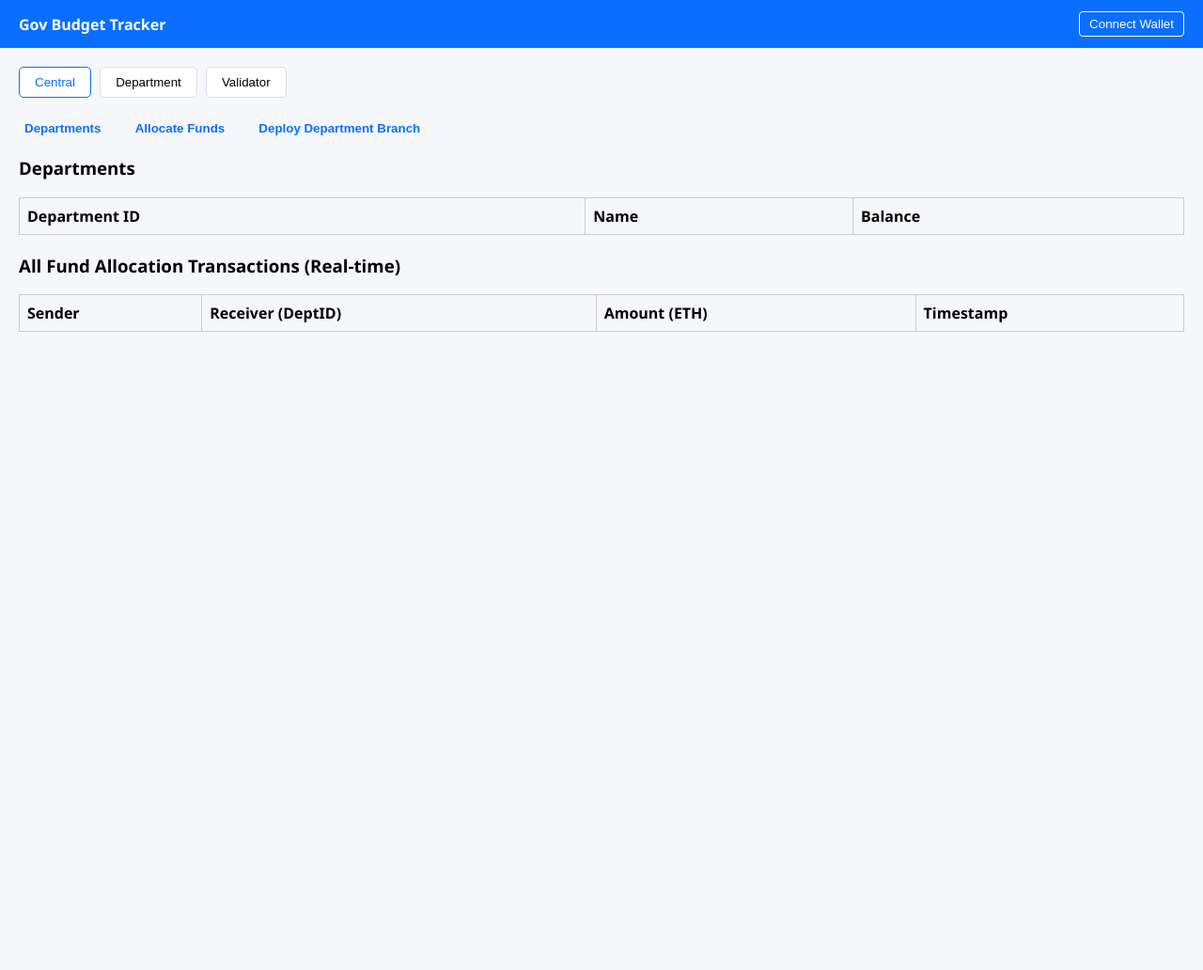
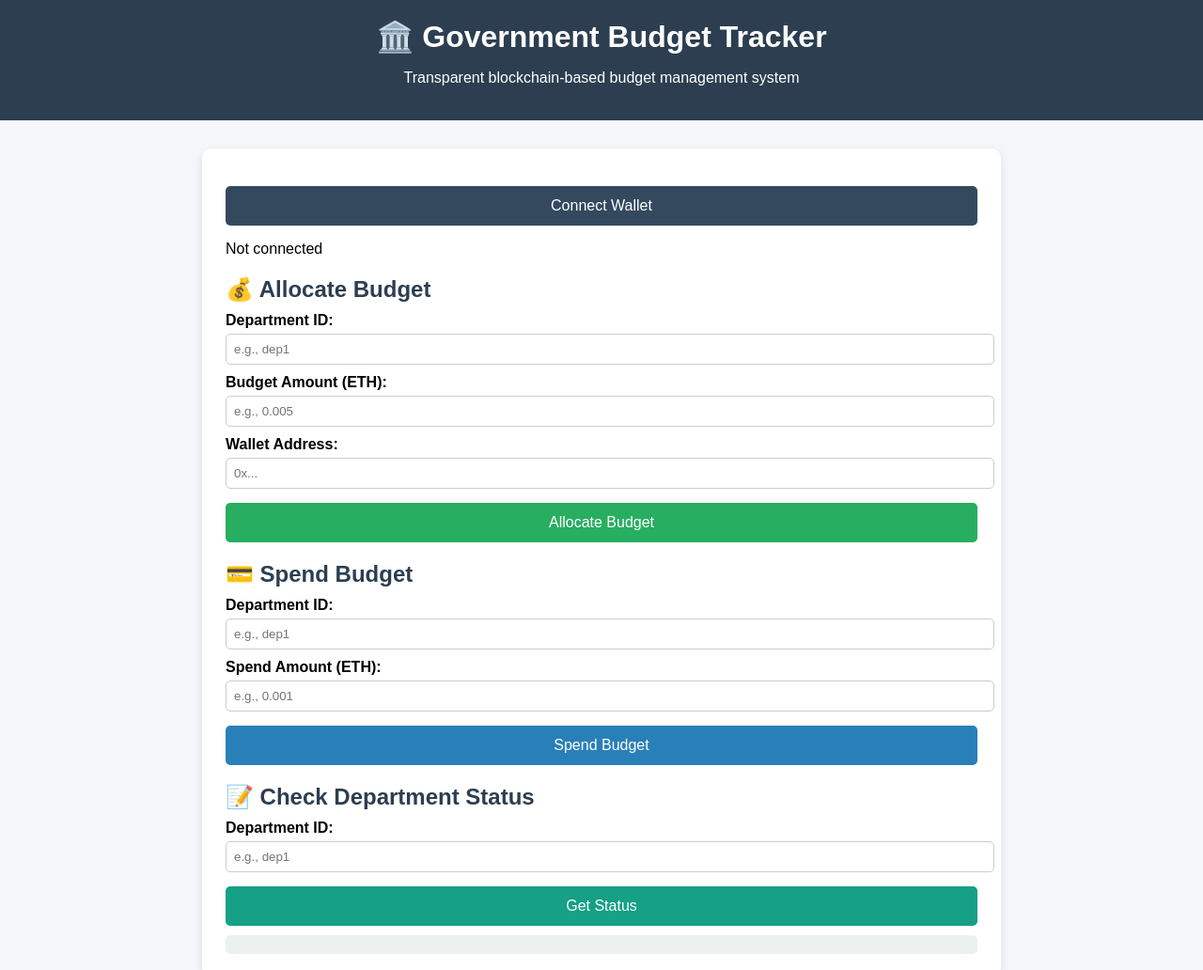
Before and after one commit to raj709-art/final, a plain HTML site: page index.html in a window 1280 px wide. Shown: the top 1032 px of the page at 94% size. Before the commit the page ends 800 px from the top, so only its background shows below. Drawn offline with Linux system fonts and the light colour scheme.

Commit message:
index.html

```diff
--- a/index.html
+++ b/index.html
@@ -3,131 +3,120 @@
 <head>
   <meta charset="UTF-8" />
   <meta name="viewport" content="width=device-width, initial-scale=1.0"/>
-  <title>Gov Budget Tracker</title>
-  <script src="https://cdn.jsdelivr.net/npm/web3@latest/dist/web3.min.js"></script>
+  <title>Government Budget Tracker</title>
+  <script src="https://cdn.jsdelivr.net/npm/web3@1.8.2/dist/web3.min.js"></script>
   <style>
     body {
-      font-family: 'Segoe UI', sans-serif;
+      font-family: Arial, sans-serif;
+      background: #f4f6fa;
       margin: 0;
-      background-color: #f5f7fa;
+      padding: 0;
     }
-    .navbar {
-      background-color: #0a6eff;
+    header {
+      background: #2c3e50;
       color: white;
-      padding: 12px 20px;
-      display: flex;
-      justify-content: space-between;
-      align-items: center;
+      padding: 20px;
+      text-align: center;
     }
-    .tabs {
-      margin: 20px;
+    header h1 {
+      margin: 0;
     }
-    .role-tabs button {
-      border: 1px solid #ddd;
-      padding: 8px 16px;
-      margin-right: 5px;
+    .container {
+      max-width: 800px;
+      margin: 30px auto;
+      background: #fff;
+      padding: 25px;
+      border-radius: 10px;
+      box-shadow: 0 4px 10px rgba(0,0,0,0.1);
+    }
+    h2 {
+      color: #2c3e50;
+      margin-bottom: 10px;
+    }
+    label {
+      font-weight: bold;
+      display: block;
+      margin-top: 10px;
+    }
+    input {
+      width: 100%;
+      padding: 8px;
+      margin-top: 5px;
       border-radius: 5px;
-      background-color: white;
+      border: 1px solid #ccc;
+    }
+    button {
+      width: 100%;
+      padding: 12px;
+      margin-top: 15px;
+      border: none;
+      border-radius: 5px;
+      font-size: 16px;
       cursor: pointer;
     }
-    .role-tabs button.active {
-      border: 1px solid #0a6eff;
-      color: #0a6eff;
+    .connect-btn {
+      background-color: #34495e;
+      color: white;
     }
-    .tab-menu {
-      margin-top: 20px;
+    .allocate-btn {
+      background-color: #27ae60;
+      color: white;
     }
-    .tab-menu button {
-      background: none;
-      border: none;
-      font-weight: bold;
-      margin-right: 20px;
-      cursor: pointer;
-      color: #0a6eff;
+    .spend-btn {
+      background-color: #2980b9;
+      color: white;
     }
-    .table {
-      width: 100%;
-      margin-top: 15px;
-      border-collapse: collapse;
+    .status-btn {
+      background-color: #16a085;
+      color: white;
     }
-    .table th, .table td {
-      border: 1px solid #ccc;
-      padding: 8px;
-      text-align: left;
-    }
-    #connectBtn {
-      background: transparent;
-      border: 1px solid white;
-      color: white;
-      padding: 5px 10px;
-      border-radius: 4px;
-      cursor: pointer;
-    }
-    .section {
-      margin: 20px;
+    .status {
+      margin-top: 10px;
+      background: #ecf0f1;
+      padding: 10px;
+      border-radius: 5px;
     }
   </style>
 </head>
 <body>
-  <div class="navbar">
-    <div><strong>Gov Budget Tracker</strong></div>
-    <button id="connectBtn">Connect Wallet</button>
-  </div>
 
-  <div class="tabs">
-    <div class="role-tabs">
-      <button class="active">Central</button>
-      <button>Department</button>
-      <button>Validator</button>
-    </div>
+<header>
+  <h1>🏛️ Government Budget Tracker</h1>
+  <p>Transparent blockchain-based budget management system</p>
+</header>
 
-    <div class="tab-menu">
-      <button>Departments</button>
-      <button>Allocate Funds</button>
-      <button>Deploy Department Branch</button>
-    </div>
-  </div>
+<div class="container">
+  <button class="connect-btn" onclick="connectWallet()">Connect Wallet</button>
+  <p id="walletAddress">Not connected</p>
 
-  <div class="section">
-    <h3>Departments</h3>
-    <table class="table">
-      <thead>
-        <tr>
-          <th>Department ID</th>
-          <th>Name</th>
-          <th>Balance</th>
-        </tr>
-      </thead>
-      <tbody id="departmentsTable">
-        <!-- Dynamic Rows -->
-      </tbody>
-    </table>
-  </div>
+  <h2>💰 Allocate Budget</h2>
+  <label>Department ID:</label>
+  <input id="allocDeptId" placeholder="e.g., dep1"/>
+  <label>Budget Amount (ETH):</label>
+  <input id="allocAmount" placeholder="e.g., 0.005"/>
+  <label>Wallet Address:</label>
+  <input id="allocWallet" placeholder="0x..." />
+  <button class="allocate-btn" onclick="allocateBudget()">Allocate Budget</button>
 
-  <div class="section">
-    <h3>All Fund Allocation Transactions (Real-time)</h3>
-    <table class="table">
-      <thead>
-        <tr>
-          <th>Sender</th>
-          <th>Receiver (DeptID)</th>
-          <th>Amount (ETH)</th>
-          <th>Timestamp</th>
-        </tr>
-      </thead>
-      <tbody id="transactionsTable">
-        <!-- Dynamic Transactions -->
-      </tbody>
-    </table>
+  <h2>💳 Spend Budget</h2>
+  <label>Department ID:</label>
+  <input id="spendDeptId" placeholder="e.g., dep1"/>
+  <label>Spend Amount (ETH):</label>
+  <input id="spendAmount" placeholder="e.g., 0.001"/>
+  <button class="spend-btn" onclick="spendBudget()">Spend Budget</button>
+
+  <h2>📝 Check Department Status</h2>
+  <label>Department ID:</label>
+  <input id="statusDeptId" placeholder="e.g., dep1"/>
+  <button class="status-btn" onclick="getStatus()">Get Status</button>
+  <div class="status" id="deptStatus"></div>
 </div>
 
 <script>
   let web3;
   let contract;
-    let account;
-
-    const contractAddress = "0x882e81b3278BAfcF446DfA24a3A8577b07fB7dE9"; // Replace with your contract
-    const contractABI = [[
+  const contractAddress = "0x882e81b3278BAfcF446DfA24a3A8577b07fB7dE9"; // Replace with your Remix deployed address
+  const abi =[
 	{
 		"inputs": [
 			{
@@ -293,50 +282,52 @@
 		"stateMutability": "view",
 		"type": "function"
 	}
-]]; // Add ABI here
+];
 
-    document.getElementById("connectBtn").onclick = async () => {
+  async function connectWallet() {
     if (window.ethereum) {
       web3 = new Web3(window.ethereum);
-        await window.ethereum.enable();
+      await window.ethereum.request({ method: "eth_requestAccounts" });
       const accounts = await web3.eth.getAccounts();
-        account = accounts[0];
-        document.getElementById("connectBtn").innerText = account.slice(0, 6) + '...' + account.slice(-4);
-        contract = new web3.eth.Contract(contractABI, contractAddress);
-        console.log("Connected account:", account);
-        // You can call fetch functions here
+      document.getElementById("walletAddress").innerText = "Connected: " + accounts[0];
+      contract = new web3.eth.Contract(abi, contractAddress);
     } else {
-        alert("Please install MetaMask");
+      alert("MetaMask not found. Please install it.");
     }
-    };
-
-    // Add logic to dynamically populate department and transaction tables
-    // Example function placeholders:
-    /*
-    async function loadDepartments() {
-      const data = await contract.methods.getDepartments().call();
-      const table = document.getElementById("departmentsTable");
-      table.innerHTML = "";
-      data.forEach(dept => {
-        table.innerHTML += `<tr><td>${dept.id}</td><td>${dept.name}</td><td>${web3.utils.fromWei(dept.balance, "ether")}</td></tr>`;
-      });
   }
 
-    async function loadTransactions() {
-      const txs = await contract.getPastEvents('FundsAllocated', { fromBlock: 0, toBlock: 'latest' });
-      const table = document.getElementById("transactionsTable");
-      table.innerHTML = "";
-      txs.forEach(tx => {
-        const { sender, receiver, amount, timestamp } = tx.returnValues;
-        table.innerHTML += `<tr>
-          <td>${sender}</td>
-          <td>${receiver}</td>
-          <td>${web3.utils.fromWei(amount, 'ether')}</td>
-          <td>${new Date(timestamp * 1000).toLocaleString()}</td>
-        </tr>`;
+  async function allocateBudget() {
+    const deptId = document.getElementById("allocDeptId").value;
+    const amount = document.getElementById("allocAmount").value;
+    const wallet = document.getElementById("allocWallet").value;
+    const accounts = await web3.eth.getAccounts();
+
+    await contract.methods.allocateBudget(deptId, wallet).send({
+      from: accounts[0],
+      value: web3.utils.toWei(amount, "ether")
     });
+
+    alert("Budget allocated successfully.");
   }
-    */
+
+  async function spendBudget() {
+    const deptId = document.getElementById("spendDeptId").value;
+    const amount = document.getElementById("spendAmount").value;
+    const accounts = await web3.eth.getAccounts();
+
+    await contract.methods.spendBudget(deptId, web3.utils.toWei(amount, "ether")).send({
+      from: accounts[0]
+    });
+
+    alert("Budget spent successfully.");
+  }
+
+  async function getStatus() {
+    const deptId = document.getElementById("statusDeptId").value;
+    const status = await contract.methods.getSpentAmount(deptId).call();
+    document.getElementById("deptStatus").innerText = `Spent: ${web3.utils.fromWei(status, "ether")} ETH`;
+  }
 </script>
+
 </body>
 </html>
```
Lines whose indentation alone changed are shown as unchanged.
